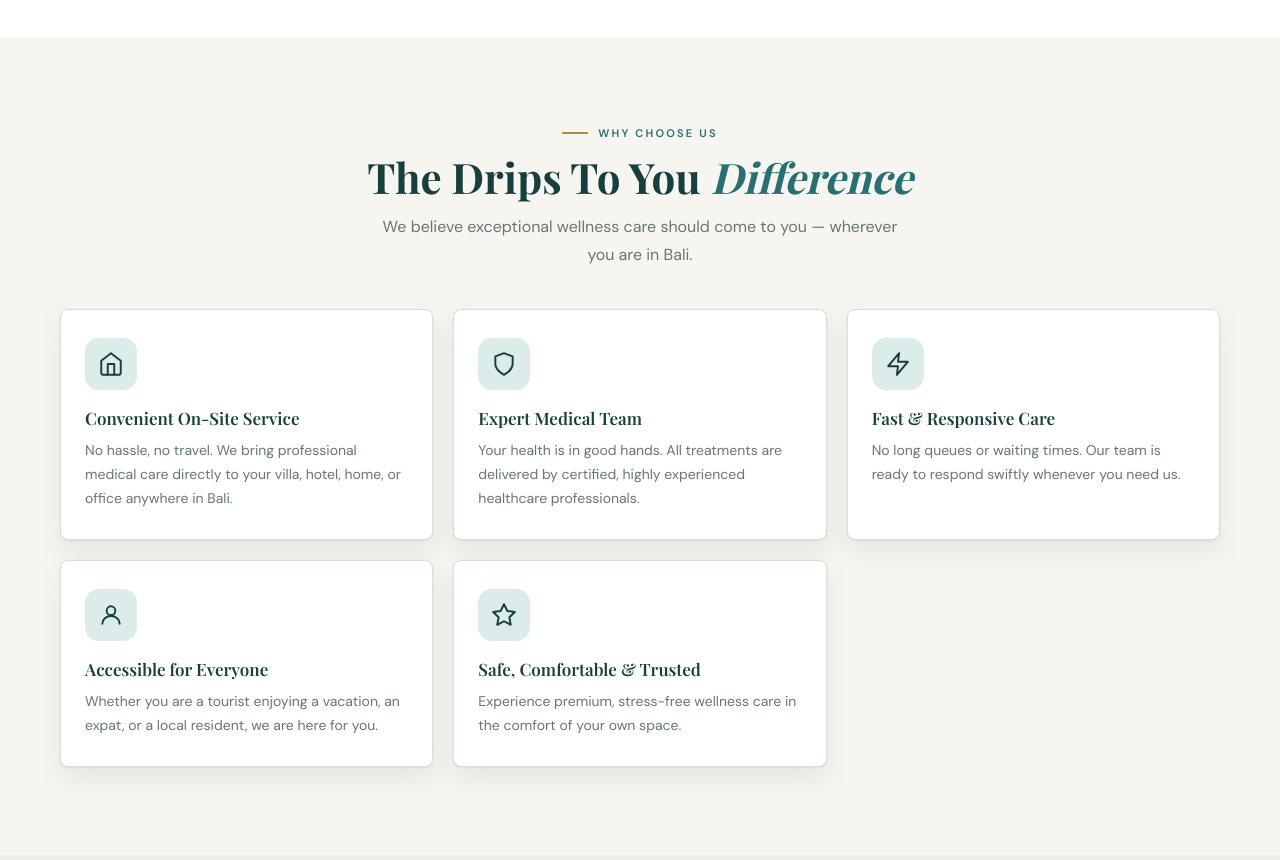
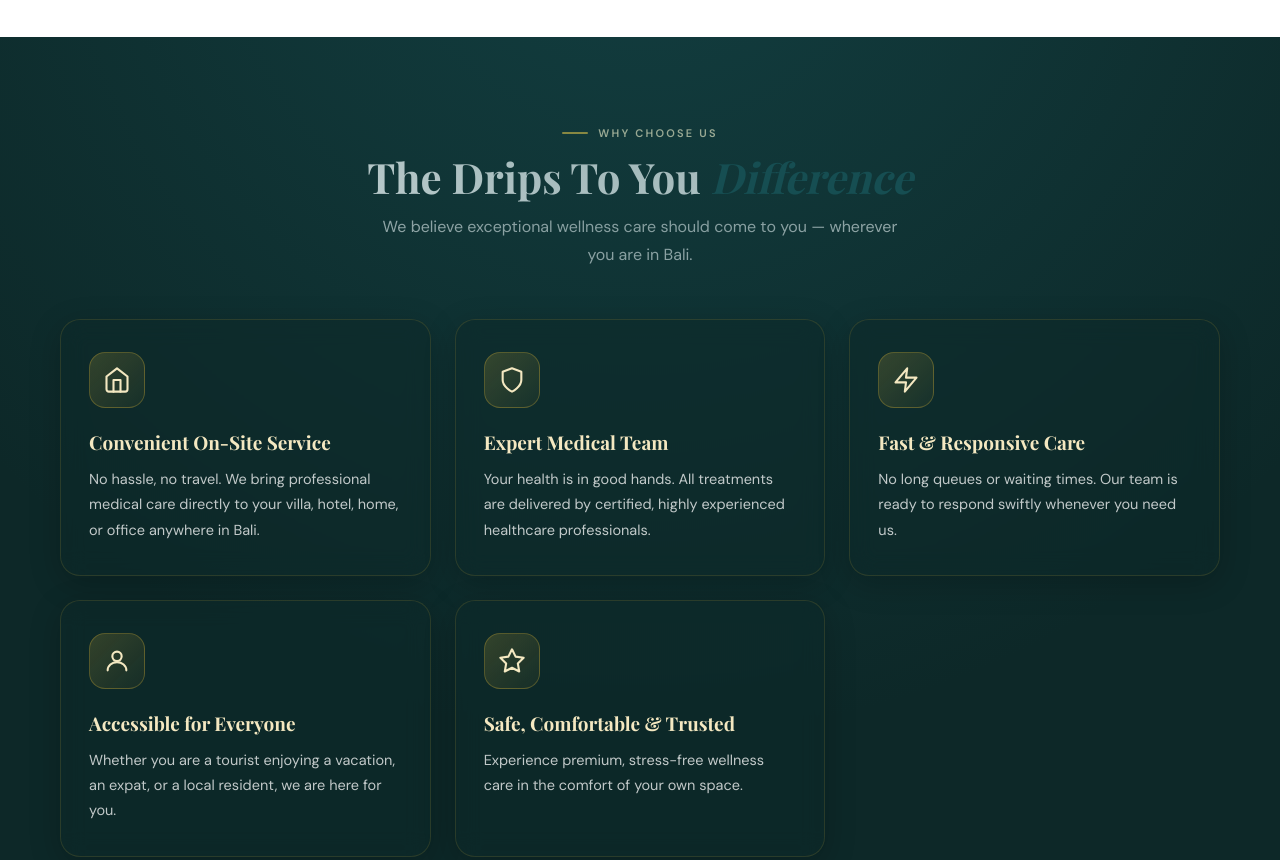
Before and after one commit to rotibakarngeunahid-pixel/dripstoyou, a Next.js app: page / in a window 1280 px wide. Shown: the part 1940-2800 px from the top of the page. Built offline with nearby package versions, Linux system fonts and the light colour scheme; no server answers; the database is empty.

Commit message:
UI/UX Upgrade: Premium aesthetics, glassmorphism, and dynamic animations

```diff
--- a/src/app/globals.css
+++ b/src/app/globals.css
@@ -4,23 +4,23 @@
    BRAND TOKENS
 ───────────────────────────────────────────── */
 :root {
-  --teal:        #205251;
-  --ocean:       #29808B;
-  --soft-aqua:   #8EBFBF;
-  --light-aqua:  #9ABFC1;
-  --pale-aqua:   #D6EAEA;
-  --gold:        #C9944C;
-  --champagne:   #EAD4AE;
+  --teal:        #0d2828;
+  --ocean:       #164e52;
+  --soft-aqua:   #7fb5b5;
+  --light-aqua:  #a6d1d1;
+  --pale-aqua:   #dceeee;
+  --gold:        #d4af37;
+  --champagne:   #f4e8c1;
   --white:       #FFFFFF;
-  --off-white:   #F3F0E7;
-  --grey:        #DBDAD7;
+  --off-white:   #fcfbf9;
+  --grey:        #e3e1db;
   --wa:          #25D366;
-  --text:        #1e2828;
-  --text-muted:  #6b7e7e;
-  --r-card:      16px;
-  --r-btn:       10px;
-  --shadow-card: 0 2px 16px rgba(32,82,81,0.09);
-  --shadow-hover: 0 10px 32px rgba(32,82,81,0.16);
+  --text:        #111a1a;
+  --text-muted:  #5e6b6b;
+  --r-card:      20px;
+  --r-btn:       12px;
+  --shadow-card: 0 4px 24px rgba(13, 40, 40, 0.06);
+  --shadow-hover: 0 16px 40px rgba(13, 40, 40, 0.12);
 }
 
 @theme inline {
@@ -334,11 +334,11 @@
 .treatments-sec { background: var(--white); }
 .treatments-grid { display: grid; grid-template-columns: 1fr 1fr; gap: 16px; }
 .t-card {
-  background: var(--white); border: 1px solid var(--grey);
+  background: var(--white); border: 1px solid rgba(0,0,0,0.04);
   border-radius: var(--r-card); overflow: hidden;
-  box-shadow: var(--shadow-card); transition: transform .25s, box-shadow .25s; cursor: pointer;
-}
-.t-card:hover { transform: translateY(-5px); box-shadow: var(--shadow-hover); }
+  box-shadow: var(--shadow-card); transition: all .35s cubic-bezier(.4,0,.2,1); cursor: pointer;
+}
+.t-card:hover { transform: translateY(-8px); box-shadow: var(--shadow-hover); border-color: rgba(212,175,55,0.3); }
 .t-card:active { transform: scale(.98); }
 .t-card-img {
   position: relative; aspect-ratio: 4/3; overflow: hidden;
@@ -814,20 +814,20 @@
 
 /* UI refresh: calmer brand system, responsive shells, and clear loading states */
 :root {
-  --teal: #173f3e;
-  --ocean: #276f73;
-  --soft-aqua: #88b8b4;
-  --pale-aqua: #dbecea;
-  --gold: #b8833e;
-  --champagne: #ead4ae;
-  --off-white: #f7f5f0;
-  --grey: #dedbd2;
-  --text: #172726;
-  --text-muted: #667676;
-  --r-card: 8px;
-  --r-btn: 8px;
-  --shadow-card: 0 1px 2px rgba(23, 39, 38, .06), 0 12px 28px rgba(23, 39, 38, .08);
-  --shadow-hover: 0 1px 2px rgba(23, 39, 38, .08), 0 18px 36px rgba(23, 39, 38, .12);
+  --teal: #0d2828;
+  --ocean: #164e52;
+  --soft-aqua: #7fb5b5;
+  --pale-aqua: #dceeee;
+  --gold: #d4af37;
+  --champagne: #f4e8c1;
+  --off-white: #fcfbf9;
+  --grey: #e3e1db;
+  --text: #111a1a;
+  --text-muted: #5e6b6b;
+  --r-card: 20px;
+  --r-btn: 12px;
+  --shadow-card: 0 4px 24px rgba(13, 40, 40, 0.06);
+  --shadow-hover: 0 16px 40px rgba(13, 40, 40, 0.12);
 }
 
 body {
@@ -852,15 +852,19 @@
 }
 
 .hdr {
-  height: 64px;
-  background: rgba(23, 63, 62, .96);
-  border-bottom: 1px solid rgba(255, 255, 255, .08);
-  backdrop-filter: blur(16px);
+  height: 72px;
+  background: rgba(13, 40, 40, 0.75);
+  border-bottom: 1px solid rgba(255, 255, 255, 0.05);
+  backdrop-filter: blur(24px);
+  -webkit-backdrop-filter: blur(24px);
   box-shadow: none;
+  transition: all 0.4s cubic-bezier(0.4, 0, 0.2, 1);
 }
 
 .hdr.scrolled {
-  box-shadow: 0 10px 28px rgba(0, 0, 0, .18);
+  background: rgba(13, 40, 40, 0.92);
+  box-shadow: 0 12px 32px rgba(0, 0, 0, 0.25);
+  border-bottom-color: rgba(212, 175, 55, 0.15);
 }
 
 .hdr-logo-text {
@@ -914,14 +918,7 @@
     linear-gradient(180deg, rgba(12, 33, 33, .3), rgba(12, 33, 33, .72));
 }
 
-.hero-bg::after,
-.hero-glow-1,
-.hero-glow-2,
-.hero-deco,
-.areas-orb,
-.cta-sec::after {
-  display: none;
-}
+/* Decorative elements enabled for premium feel */
 
 .hero-content {
   position: relative;
@@ -2552,54 +2549,72 @@
    WHY CHOOSE US
 ───────────────────────────────────────────── */
 .why-sec {
-  background: var(--off-white);
+  background: var(--teal);
   padding: 64px 24px;
-}
+  position: relative;
+  overflow: hidden;
+}
+.why-sec::before {
+  content: ''; position: absolute; inset: 0;
+  background: radial-gradient(circle at 50% -20%, rgba(22,78,82,0.6) 0%, transparent 70%);
+}
+.why-sec .sec-title { color: var(--white); }
+.why-sec .sec-desc { color: rgba(255,255,255,0.75); }
+.why-sec .sec-eyebrow { color: var(--champagne); }
 .why-grid {
   display: grid;
   grid-template-columns: 1fr;
-  gap: 20px;
-  margin-top: 40px;
+  gap: 24px;
+  margin-top: 50px;
+  position: relative; z-index: 2;
 }
 .why-card {
-  background: white;
-  border: 1px solid var(--grey);
+  background: rgba(13, 40, 40, 0.5);
+  backdrop-filter: blur(12px);
+  border: 1px solid rgba(212, 175, 55, 0.15);
   border-radius: var(--r-card);
-  padding: 28px 24px;
-  box-shadow: var(--shadow-card);
-  transition: transform .25s, box-shadow .25s;
+  padding: 32px 28px;
+  box-shadow: 0 8px 32px rgba(0, 0, 0, 0.2);
+  transition: transform .35s ease, box-shadow .35s ease, border-color .35s ease, background .35s ease;
 }
 .why-card:hover {
-  transform: translateY(-4px);
-  box-shadow: var(--shadow-hover);
+  transform: translateY(-8px);
+  box-shadow: 0 16px 48px rgba(0, 0, 0, 0.4);
+  border-color: rgba(212, 175, 55, 0.4);
+  background: rgba(13, 40, 40, 0.7);
 }
 .why-card-icon {
-  width: 52px;
-  height: 52px;
-  border-radius: 14px;
-  background: var(--pale-aqua);
+  width: 56px;
+  height: 56px;
+  border-radius: 16px;
+  background: linear-gradient(135deg, rgba(212, 175, 55, 0.2), rgba(212, 175, 55, 0.05));
+  border: 1px solid rgba(212, 175, 55, 0.3);
   display: flex;
   align-items: center;
   justify-content: center;
-  margin-bottom: 18px;
+  margin-bottom: 22px;
+  transition: transform .35s ease;
+}
+.why-card:hover .why-card-icon {
+  transform: scale(1.05) rotate(3deg);
 }
 .why-card-icon svg {
-  width: 26px;
-  height: 26px;
-  stroke: var(--teal);
+  width: 28px;
+  height: 28px;
+  stroke: var(--champagne);
 }
 .why-card-title {
   font-family: var(--font-playfair, 'Playfair Display', Georgia, serif);
-  font-size: 17px;
-  font-weight: 600;
-  color: var(--teal);
-  margin-bottom: 10px;
-  line-height: 1.25;
+  font-size: 19px;
+  font-weight: 700;
+  color: var(--champagne);
+  margin-bottom: 12px;
+  line-height: 1.3;
 }
 .why-card-desc {
-  font-size: 14px;
-  color: var(--text-muted);
-  line-height: 1.7;
+  font-size: 14.5px;
+  color: rgba(255,255,255,0.75);
+  line-height: 1.75;
 }
 @media (min-width: 640px) {
   .why-grid { grid-template-columns: 1fr 1fr; }
```
